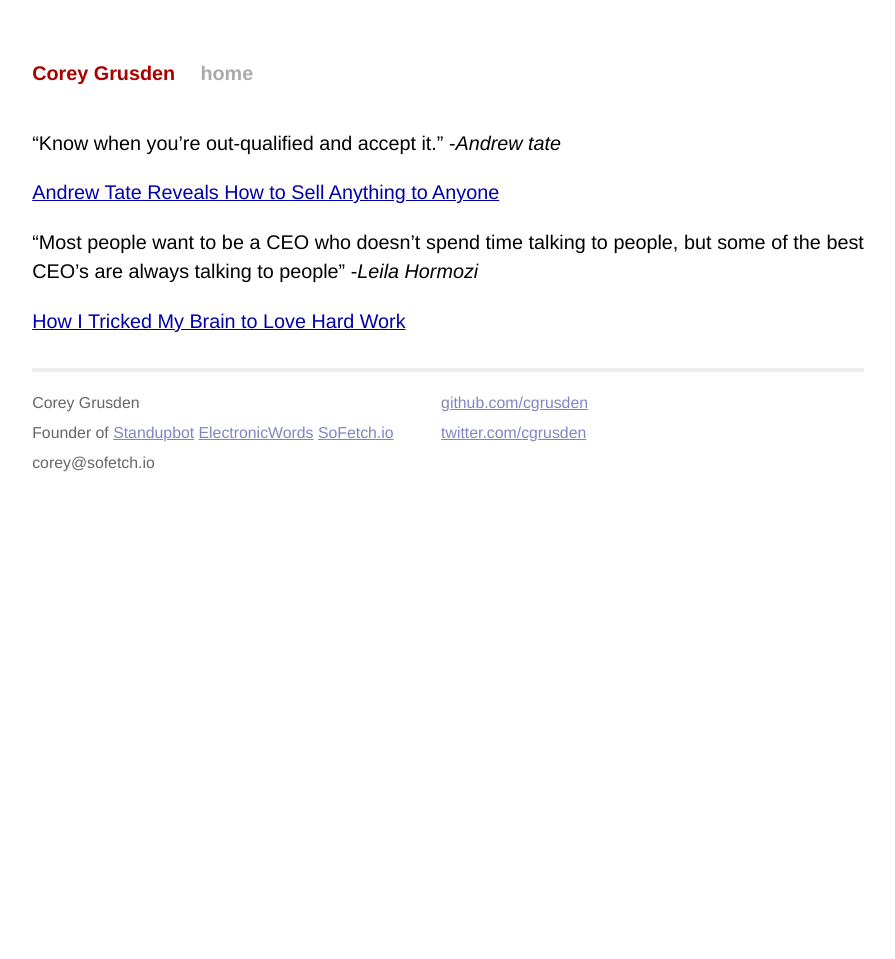
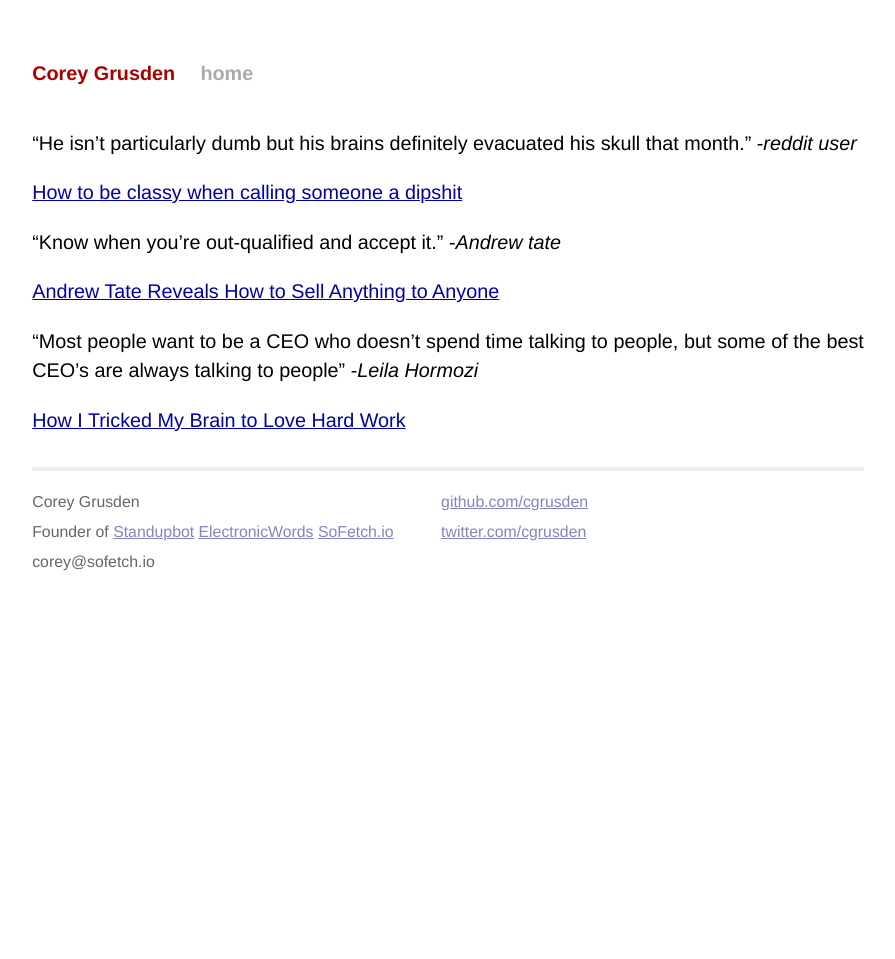
Before and after one commit to cgrusden/cgrusden.github.io, a Jekyll site: the page built from sayings.md, in a window 1280 px wide. Shown: the whole page, without its empty margins (192-1087 px from the left). Built offline with Jekyll 4.4.1, drawn with Linux system fonts in a browser that asks for light colours; our own code applies the rules of GitHub Pages for plain Markdown files.

Commit message:
Add another funny dipshit comment

```diff
--- a/_data/sayings.yml
+++ b/_data/sayings.yml
@@ -1,3 +1,7 @@
+- saying: "He isn’t particularly dumb but his brains definitely evacuated his skull that month."
+  author: 'reddit user'
+  url_title: 'How to be classy when calling someone a dipshit'
+  url: 'https://www.reddit.com/r/AITAH/comments/1lutowe/comment/n21nsxj/'
 - saying: "Know when you're out-qualified and accept it."
   author: 'Andrew tate'
   url_title: 'Andrew Tate Reveals How to Sell Anything to Anyone'
```
